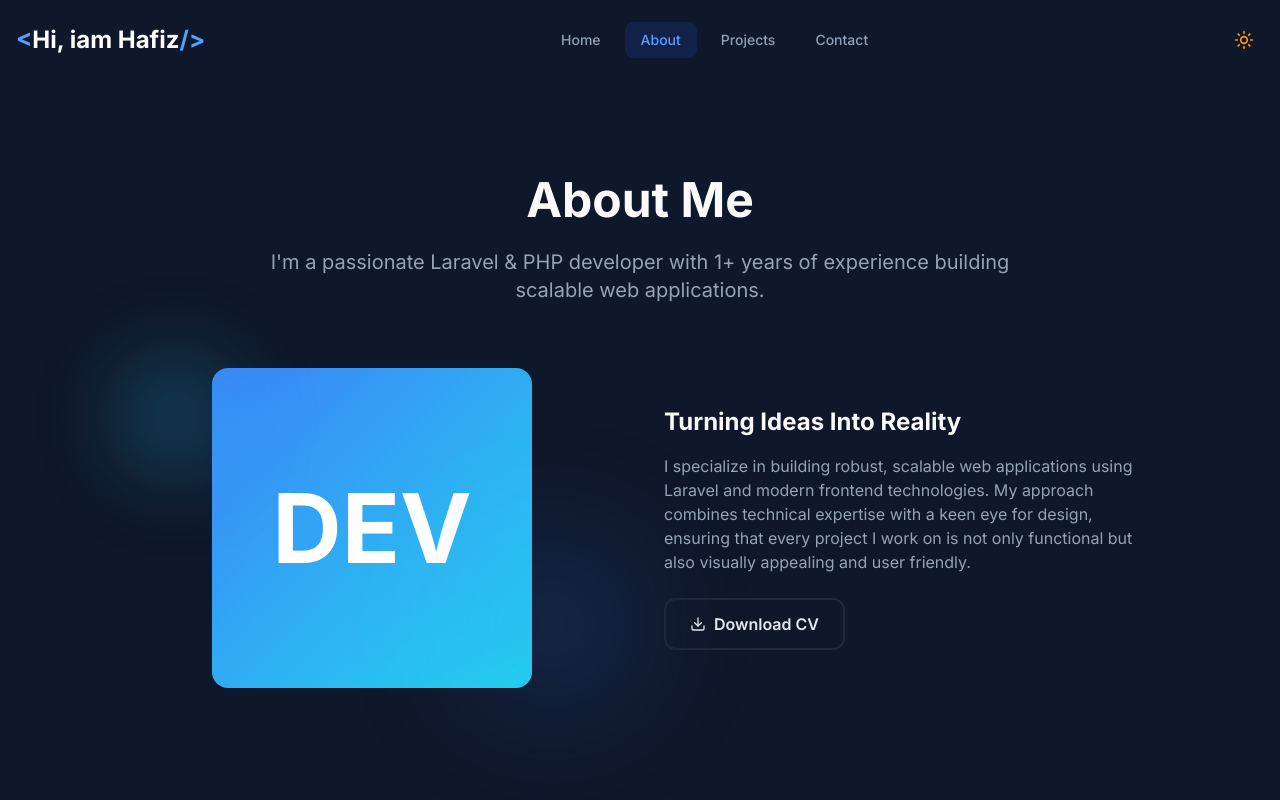
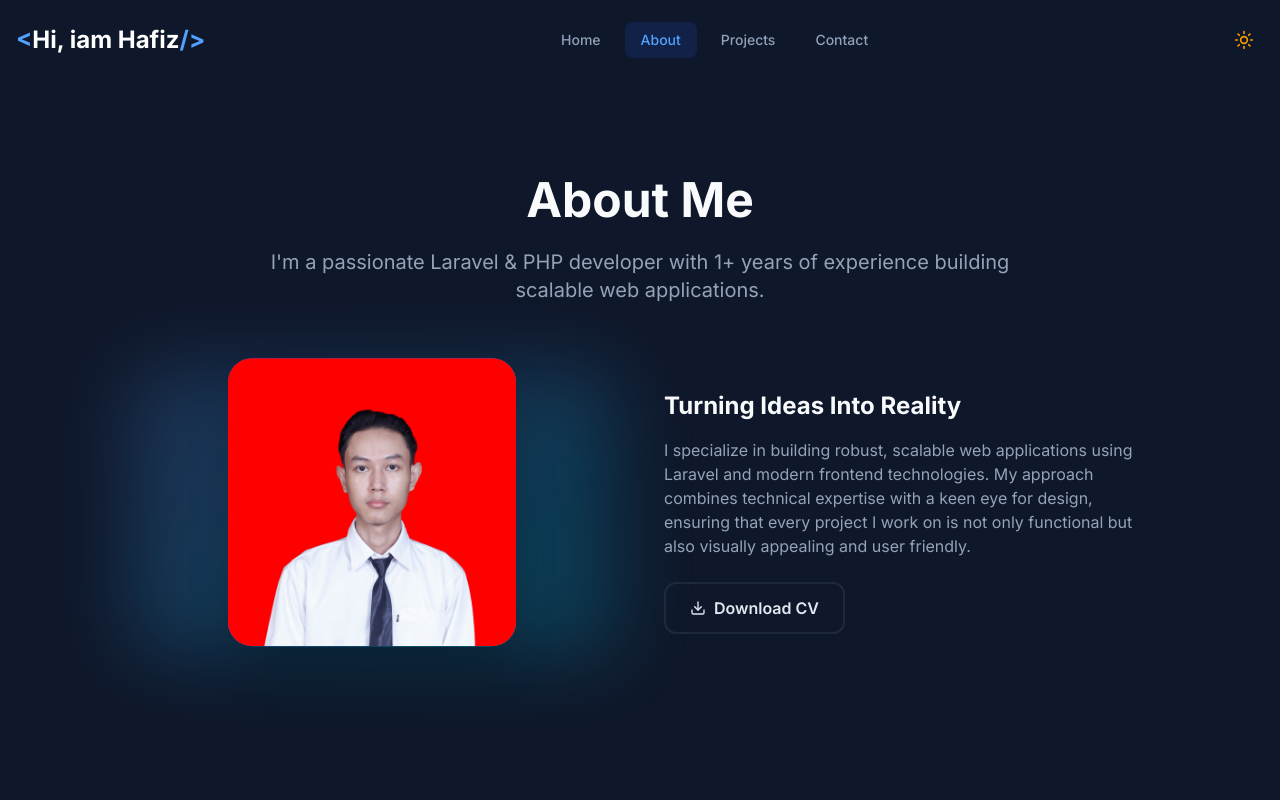
Before and after one commit to hafizputra06/Portofolio, a Next.js app: page /about in a window 1280 px wide. Shown: the top 800 px of the page. Built offline with nearby package versions, Linux system fonts and the light colour scheme.

Commit message:
fix halaman about

```diff
--- a/src/app/about/AboutContent.tsx
+++ b/src/app/about/AboutContent.tsx
@@ -7,7 +7,10 @@ import { SkillsSection } from "@/components/sections/About";
 import { ExperienceTimeline } from "@/components/sections/Experience";
 import { Navigation } from "@/components/sections/Navigation";
 import { Footer } from "@/components/sections/Footer";
+import { AnimatedProfileImage, DEFAULT_IMAGE } from "@/components/sections/ProfileImage";
 import { Download } from "lucide-react";
+
+const HERO_IMAGE = DEFAULT_IMAGE;
 
 export function AboutContent() {
   return (
@@ -31,13 +34,7 @@ export function AboutContent() {
 
             <div className="grid md:grid-cols-2 gap-12 items-center max-w-5xl mx-auto">
               <ScrollReveal>
-                <div className="relative">
-                  <div className="w-80 h-80 mx-auto bg-gradient-to-br from-primary to-accent rounded-2xl flex items-center justify-center">
-                    <span className="text-8xl font-bold text-white">DEV</span>
-                  </div>
-                  <div className="absolute -bottom-4 -right-4 w-40 h-40 bg-primary/20 rounded-full blur-3xl" />
-                  <div className="absolute -top-4 -left-4 w-32 h-32 bg-accent/20 rounded-full blur-2xl" />
-                </div>
+                <AnimatedProfileImage src={HERO_IMAGE} alt="Hafiz Rahadian Putra" />
               </ScrollReveal>
 
               <ScrollReveal delay={100}>
@@ -50,10 +47,12 @@ export function AboutContent() {
                   with a keen eye for design, ensuring that every project I work on is
                   not only functional but also visually appealing and user friendly.
                 </p>
-                <Button variant="outline">
-                  <Download className="mr-2 w-4 h-4" />
-                  Download CV
-                </Button>
+                <a href="/cv.pdf" download>
+                  <Button variant="outline">
+                    <Download className="mr-2 w-4 h-4" />
+                    Download CV
+                  </Button>
+                </a>
               </ScrollReveal>
             </div>
           </div>
--- a/src/components/sections/Contact.tsx
+++ b/src/components/sections/Contact.tsx
@@ -15,9 +15,9 @@ export function ContactPreview() {
       <div className="container mx-auto px-4 relative z-10">
         <ScrollReveal>
           <div className="text-center mb-16">
-            <div className="inline-flex items-center gap-2 px-4 py-2 rounded-full bg-white/20 dark:bg-white/10 backdrop-blur-sm text-white text-sm font-medium mb-6 shadow-lg">
-              <MessageCircle className="w-4 h-4" />
-              Contact
+            <div className="inline-flex items-center gap-2 px-4 py-2 rounded-full bg-white/20 dark:bg-white/10 backdrop-blur-sm text-white text-sm font-medium mb-6 shadow-lg hover:bg-white/30 dark:hover:bg-white/20 transition-all duration-300 cursor-pointer group">
+              <MessageCircle className="w-4 h-4 group-hover:scale-110 transition-transform" />
+              <a href="/contact" className="hover">Contact</a>
             </div>
             <h2 className="text-3xl md:text-4xl font-bold mb-4 text-white">
               Get In Touch
```
